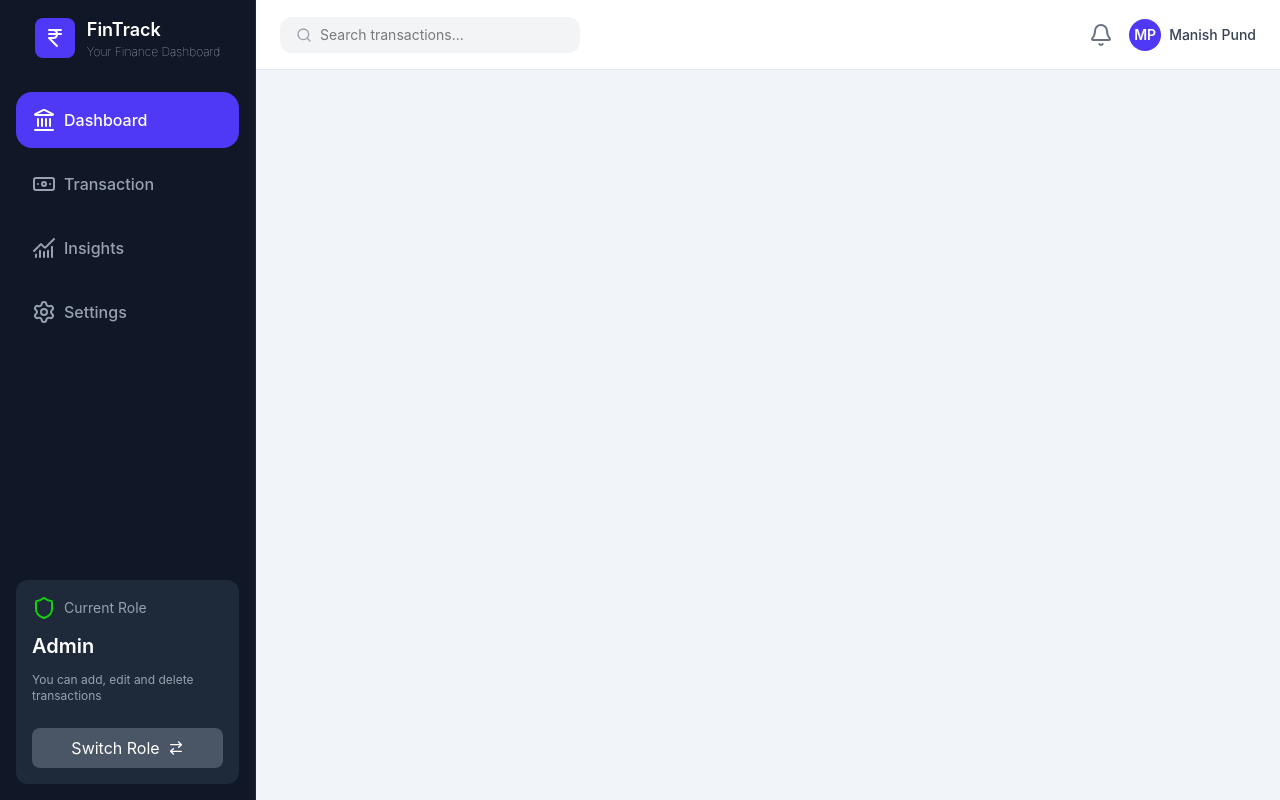
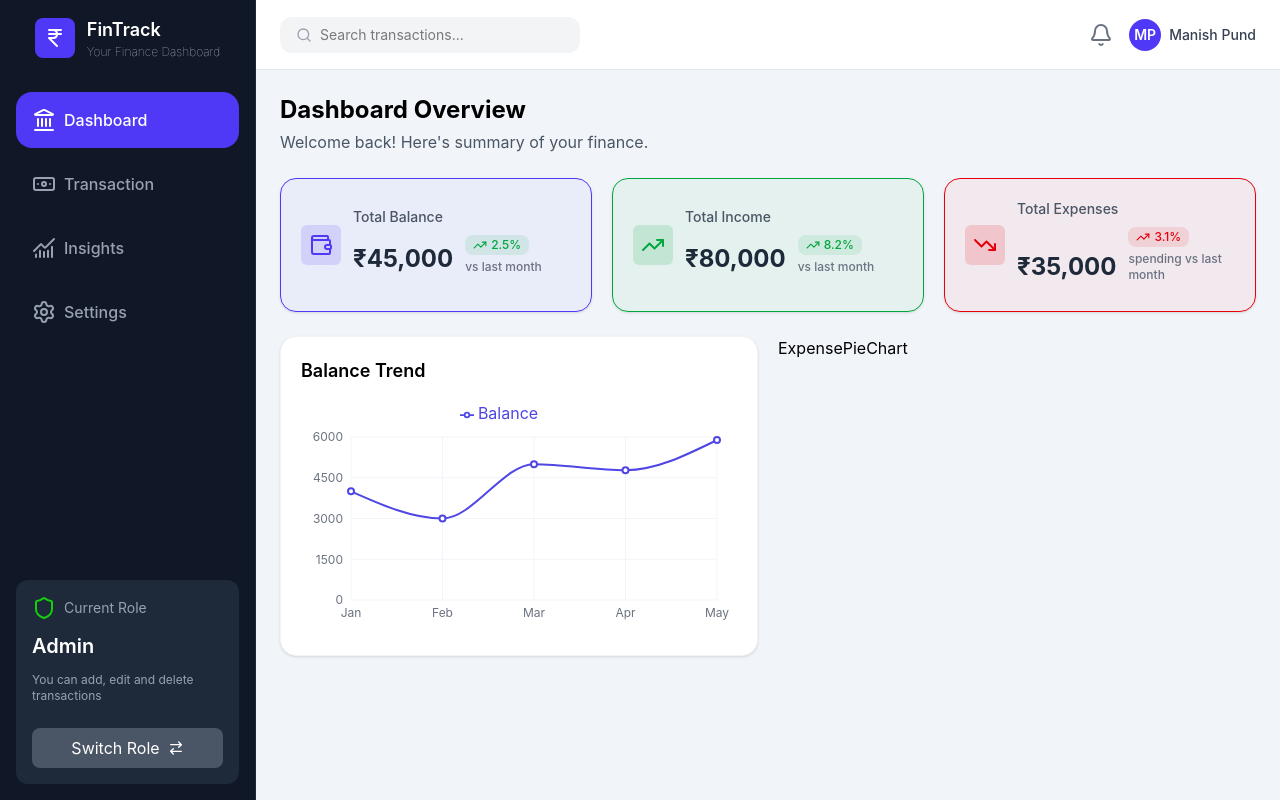
Before and after one commit to ManishPund/finance-dashboard, a React (Vite) app: page / in a window 1280 px wide. Built offline with nearby package versions, Linux system fonts and the light colour scheme.

Commit message:
Add dashboard components: SummaryCard, BalanceChart, ExpensePieChart, and Card; update Dashboard layout

```diff
--- a/src/App.jsx
+++ b/src/App.jsx
@@ -20,7 +20,7 @@ const App = () => {
         <div className="flex-1 flex flex-col">
           <Topbar />
 
-          <div className="flex-1 overflow-y-auto p-4">
+          <div className="flex-1 overflow-y-auto p-6">
             <Routes>
               <Route path="/" element={<Dashboard />} />
               <Route path="/transaction" element={<Transaction />} />
--- /dev/null
+++ b/src/components/dashboard/BalanceChart.jsx
@@ -0,0 +1,64 @@
+import {
+  CartesianGrid,
+  Line,
+  LineChart,
+  Tooltip,
+  XAxis,
+  ResponsiveContainer,
+  YAxis,
+  Legend,
+} from "recharts";
+
+const BalanceChart = () => {
+  const data = [
+    { name: "Jan", Balance: 4000 },
+    { name: "Feb", Balance: 3000 },
+    { name: "Mar", Balance: 5000 },
+    { name: "Apr", Balance: 4780 },
+    { name: "May", Balance: 5890 },
+  ];
+
+  return (
+    <div className="bg-white p-5 rounded-2xl shadow-sm border border-gray-100 h-80 flex flex-col">
+      <h2 className="text-lg font-semibold mb-4">Balance Trend</h2>
+
+      <div className="flex-1">
+        <ResponsiveContainer width="100%" height="100%">
+          <LineChart
+            data={data}
+            margin={{
+              top: 0,
+              right: 20,
+              bottom: 5,
+              left: -10,
+            }}
+          >
+            <XAxis
+              dataKey="name"
+              axisLine={false}
+              tickLine={false}
+              tick={{ fill: "#6b7280", fontSize: 12 }}
+            />
+            <YAxis
+              axisLine={false}
+              tickLine={false}
+              tick={{ fill: "#6b7280", fontSize: 12 }}
+            />
+            <Tooltip />
+            <CartesianGrid stroke="#f1f5f9" />
+            <Legend verticalAlign="top" height={36} />
+
+            <Line
+              type="monotone"
+              dataKey="Balance"
+              stroke="#4f46e5"
+              strokeWidth={2}
+            />
+          </LineChart>
+        </ResponsiveContainer>
+      </div>
+    </div>
+  );
+};
+
+export default BalanceChart;
--- /dev/null
+++ b/src/components/dashboard/ExpensePieChart.jsx
@@ -0,0 +1,9 @@
+import React from 'react'
+
+const ExpensePieChart = () => {
+  return (
+    <div>ExpensePieChart</div>
+  )
+}
+
+export default ExpensePieChart
--- /dev/null
+++ b/src/components/dashboard/SummaryCard.jsx
@@ -0,0 +1,32 @@
+import React from "react";
+import Card from "../ui/Card";
+
+const SummaryCard = () => {
+  return (
+    <div className="grid grid-cols-1 md:grid-cols-2 xl:grid-cols-3 gap-5 my-6">
+      <Card
+        color="indigo"
+        Title="Total Balance"
+        Value={45000}
+        Change={2.5}
+        type="income"
+      />
+      <Card
+        color="green"
+        Title="Total Income"
+        Value={80000}
+        Change={8.2}
+        type="income"
+      />
+      <Card
+        color="red"
+        Title="Total Expenses"
+        Value={35000}
+        Change={3.1}
+        type="expense"
+      />
+    </div>
+  );
+};
+
+export default SummaryCard;
--- /dev/null
+++ b/src/components/ui/Card.jsx
@@ -0,0 +1,81 @@
+import { TrendingDown, TrendingUp, Wallet } from "lucide-react";
+
+const colorVariants = {
+  indigo: {
+    bg: "bg-indigo-600/5",
+    icon: <Wallet />,
+    iconBg: "bg-indigo-600/15",
+    color: "text-indigo-600",
+    border: "border-indigo-600",
+  },
+  green: {
+    bg: "bg-green-600/5",
+    icon: <TrendingUp />,
+    iconBg: "bg-green-600/15",
+    color: "text-green-600",
+    border: "border-green-600",
+  },
+  red: {
+    bg: "bg-red-600/5",
+    icon: <TrendingDown />,
+    iconBg: "bg-red-600/15",
+    color: "text-red-600",
+    border: "border-red-600",
+  },
+};
+
+const Card = ({ color = "indigo", Title, Value = 0, Change = 0, type }) => {
+  const styles = colorVariants[color];
+
+  const isExpense = type === "expense";
+  const isPositive = Change >= 0;
+  const isGood = isExpense ? !isPositive : isPositive;
+
+  const formattedPrice = (Value || 0)
+    .toLocaleString("en-IN", {
+      style: "currency",
+      currency: "INR",
+    })
+    .slice(0, -3);
+
+  return (
+    <div
+      className={`${styles.bg} ${styles.border} p-5 rounded-2xl shadow-sm border hover:shadow-md transition duration-200 flex items-center gap-3`}
+    >
+      <div className={` ${styles.iconBg}  ${styles.color} p-2 rounded-md`}>
+        {styles.icon}
+      </div>
+      <div>
+        <h2 className="font-medium text-sm text-gray-600">{Title}</h2>
+        <div className="flex items-end gap-3 my-2">
+          <p className="text-2xl font-bold text-gray-800">{formattedPrice}</p>
+          <div className="text-sm text-green-600 font-medium">
+            <span className="flex items-end flex-wrap">
+              <div
+                className={`flex items-center px-2 py-0.5 text-xs rounded-lg font-medium gap-1 ${
+                  isGood
+                    ? "bg-green-600/10 text-green-600"
+                    : "bg-red-600/10 text-red-600"
+                }`}
+              >
+                {isPositive ? (
+                  <TrendingUp size={14} />
+                ) : (
+                  <TrendingDown size={14} />
+                )}
+                {Math.abs(Change)}%
+              </div>
+              <p className="text-xs text-gray-500 mt-1">
+                {type === "expense"
+                  ? " spending vs last month"
+                  : " vs last month"}
+              </p>
+            </span>
+          </div>
+        </div>
+      </div>
+    </div>
+  );
+};
+
+export default Card;
--- a/src/pages/Dashboard.jsx
+++ b/src/pages/Dashboard.jsx
@@ -1,10 +1,20 @@
-import React from "react";
-import Sidebar from "../components/layout/Sidebar";
+import SummaryCard from "../components/dashboard/SummaryCard";
+import BalanceChart from "../components/dashboard/BalanceChart";
+import ExpensePieChart from "../components/dashboard/ExpensePieChart";
+import InsightsCard from "../components/dashboard/InsightsCard";
 
 const Dashboard = () => {
   return (
     <>
-
+      <h1 className="text-2xl font-bold mb-1">Dashboard Overview</h1>
+      <h3 className="text-gray-600">
+        Welcome back! Here's summary of your finance.
+      </h3>
+      <SummaryCard />
+      <div className="grid grid-cols-1 xl:grid-cols-2 gap-5 mb-6 items-stretch">
+        <BalanceChart />
+        <ExpensePieChart />
+      </div>
     </>
   );
 };
--- a/src/pages/Settings.jsx
+++ b/src/pages/Settings.jsx
@@ -5,7 +5,7 @@ const Settings = () => {
   return (
     <>
 
-      <div>Settings</div>;
+      <div>Settings</div>
     </>
   );
 };
--- a/src/pages/Transaction.jsx
+++ b/src/pages/Transaction.jsx
@@ -4,7 +4,7 @@ import Sidebar from "../components/layout/Sidebar";
 const Transaction = () => {
   return (
     <>
-      <div>Transaction</div>;
+      <div>Transaction</div>
     </>
   );
 };
```
